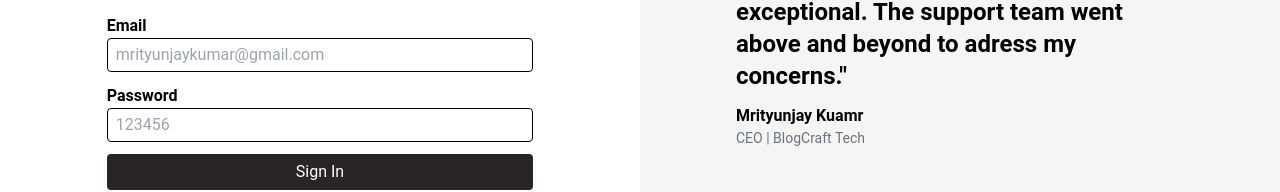
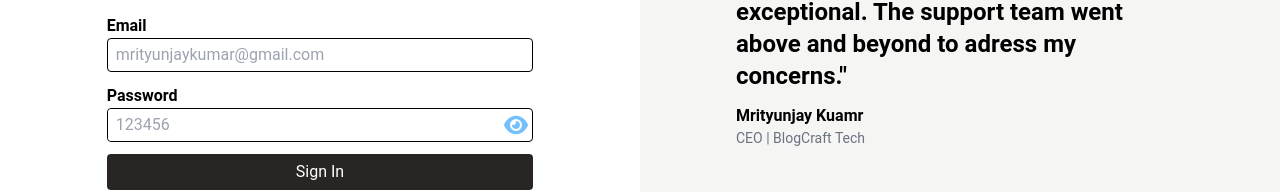
Before and after one commit to 221fa04732/Blogging-Website, a React (Vite) app in the folder frontend/: page /signin in a window 1280 px wide. Shown: the part 344-536 px from the top of the page. Built offline with nearby package versions, Linux system fonts and the light colour scheme.

Commit message:
password visible and not visible fun added

```diff
--- /dev/null
+++ b/frontend/src/Atoms/ShowPassword.tsx
@@ -0,0 +1,6 @@
+import {atom} from 'recoil'
+
+export const ShowPasswordatom = atom({
+    key : "VisiblePass",
+    default : 0
+})
--- a/frontend/src/components/AuthInput.tsx
+++ b/frontend/src/components/EmailInput.tsx
@@ -1,12 +1,11 @@
-export default function Authinput(props : {
+export default function Emailinput(props : {
     labelName : string,
     placeholder : string,
     onChange: (value : string) => void
-    type? : string
 }){
     return (<div className="flex flex-col justify-center w-full">
         <label className="font-semibold">{props.labelName}</label>
         <input className="p-1 pl-2 border border-black rounded focus:outline-none focus:ring-blue-500 focus:border-blue-500" placeholder={props.placeholder}
-        onChange={(e)=>props.onChange(e.target.value)} type={props.type || "text"}></input>
+        onChange={(e)=>props.onChange(e.target.value)} type="text"></input>
     </div>)
 }
--- /dev/null
+++ b/frontend/src/components/PasswordInput.tsx
@@ -0,0 +1,23 @@
+import ShowPassword from "./ShowPassword"
+import { ShowPasswordatom } from "../Atoms/ShowPassword"
+import { useRecoilValue } from "recoil"
+
+export default function Passwordinput(props : {
+    labelName : string,
+    placeholder : string,
+    onChange: (value : string) => void
+}){
+
+    const visible = useRecoilValue(ShowPasswordatom)
+
+    return (<div className="flex flex-col justify-center w-full">
+        <label className="font-semibold">{props.labelName}</label>
+        <div tabIndex={0} className="border border-black rounded focus-within:outline-none focus-within:border-blue-500 flex">
+            <input className="p-1 pl-2 focus:outline-none w-full rounded" placeholder={props.placeholder}
+            onChange={(e)=>props.onChange(e.target.value)} type={visible === 0 ? "password" : "text"}></input>
+
+            <ShowPassword />
+
+        </div>
+    </div>)
+}
--- /dev/null
+++ b/frontend/src/components/ShowPassword.tsx
@@ -0,0 +1,14 @@
+import { useRecoilState } from "recoil"
+import { ShowPasswordatom } from "../Atoms/ShowPassword";
+
+export default function ShowPassword(){
+
+    const [visible, setVisible] = useRecoilState(ShowPasswordatom)
+
+    return(<button
+        onClick={()=>{
+            visible === 0 ? setVisible(1) : setVisible(0)
+        }}>
+        {<img className='min-h-8 max-h-8 min-w-8 max-w-8 p-1' src={visible === 0 ? "/eye-solid.svg" : "/eye-slash-solid.svg"}/>}
+    </button>)
+}
--- a/frontend/src/pages/Signin.tsx
+++ b/frontend/src/pages/Signin.tsx
@@ -1,6 +1,7 @@
 import Quote from '../components/Quote'
 import Authbutton from '../components/Authbutton'
-import Authinput from '../components/AuthInput'
+import Emailinput from '../components/EmailInput'
+import Passwordinput from '../components/PasswordInput'
 import { userSigninType } from '@kumarmrityunjay/medium-package'
 import { useState } from 'react'
 import { Link, useNavigate } from 'react-router-dom'
@@ -73,13 +74,13 @@ export default function Signin(){
             <div className='w-10/12 sm:w-8/12'>
 
                 <div className='mt-3'>
-                    <Authinput labelName='Email'  placeholder='mrityunjaykumar@gmail.com'
+                    <Emailinput labelName='Email'  placeholder='mrityunjaykumar@gmail.com'
                     onChange={(value) => handleInputChange('email', value)}/>
                 </div>
 
                 <div className='mt-3'>
-                    <Authinput labelName='Password'  placeholder='123456'
-                    onChange={(value) => handleInputChange('password', value)} type="password"/>
+                    <Passwordinput labelName='Password'  placeholder='123456'
+                    onChange={(value) => handleInputChange('password', value)} />
                 </div>
 
                 <div className='mt-3'>
--- a/frontend/src/pages/Signup.tsx
+++ b/frontend/src/pages/Signup.tsx
@@ -1,6 +1,7 @@
 import Quote from '../components/Quote'
 import Authbutton from '../components/Authbutton'
-import Authinput from '../components/AuthInput'
+import Emailinput from '../components/EmailInput'
+import Passwordinput from '../components/PasswordInput'
 import { userSignupType } from '@kumarmrityunjay/medium-package'
 import { useState } from 'react'
 import { Link, useNavigate } from 'react-router-dom'
@@ -71,18 +72,18 @@ export default function Signup(){
 
             <div className='w-10/12 sm:w-8/12'>
                 <div className='mt-3'>
-                    <Authinput labelName='UserName'  placeholder='Mrityunjay Kumar'
+                    <Emailinput labelName='UserName'  placeholder='Mrityunjay Kumar'
                     onChange={(value) => handleInputChange('name', value)}/>
                 </div>
 
                 <div className='mt-3'>
-                    <Authinput labelName='Email'  placeholder='mrityunjaykumar@gmail.com'
+                    <Emailinput labelName='Email'  placeholder='mrityunjaykumar@gmail.com'
                     onChange={(value) => handleInputChange('email', value)}/>
                 </div>
 
                 <div className='mt-3'>
-                    <Authinput labelName='Password'  placeholder='123456'
-                    onChange={(value) => handleInputChange('password', value)} type="password"/>
+                    <Passwordinput labelName='Password'  placeholder='123456'
+                    onChange={(value) => handleInputChange('password', value)}/>
                 </div>
 
                 <div className='mt-3'>
```
Also changed, not shown: frontend/public/eye-slash-solid.svg (added), frontend/public/eye-solid.svg (added).
